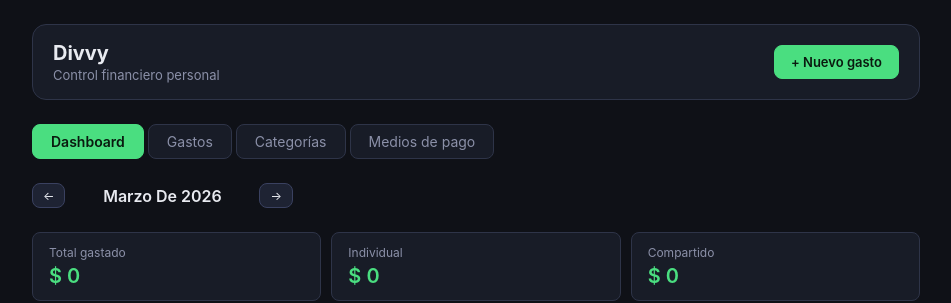
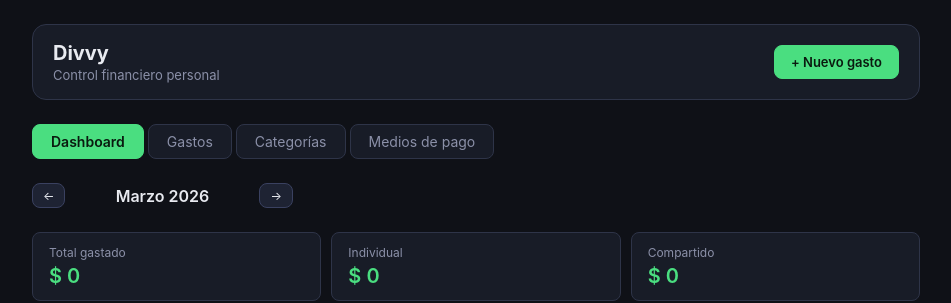
Before and after one commit to rominacuadra/divvy, a React (Vite) app in the folder frontend/: page / in a window 1280 px wide. Shown: the top 303 px of the page, without its empty margins (164-1115 px from the left). Built offline with nearby package versions, Linux system fonts and the light colour scheme; no server answers.

Commit message:
Fixed month display format from Marzo De 2026 to Marzo 2026

```diff
--- a/frontend/src/utils.js
+++ b/frontend/src/utils.js
@@ -21,8 +21,10 @@
 }
 
 export function getMonthName(month, year) {
-  return new Intl.DateTimeFormat('es-AR', { month: 'long', year: 'numeric' })
+  const mes = new Intl.DateTimeFormat('es-AR', { month: 'long' })
     .format(new Date(year, month - 1, 1))
+  const mesCapitalizado = mes.charAt(0).toUpperCase() + mes.slice(1)
+  return `${mesCapitalizado} ${year}`
 }
 
 export function toCSV(gastos, categorias, medios) {
```
